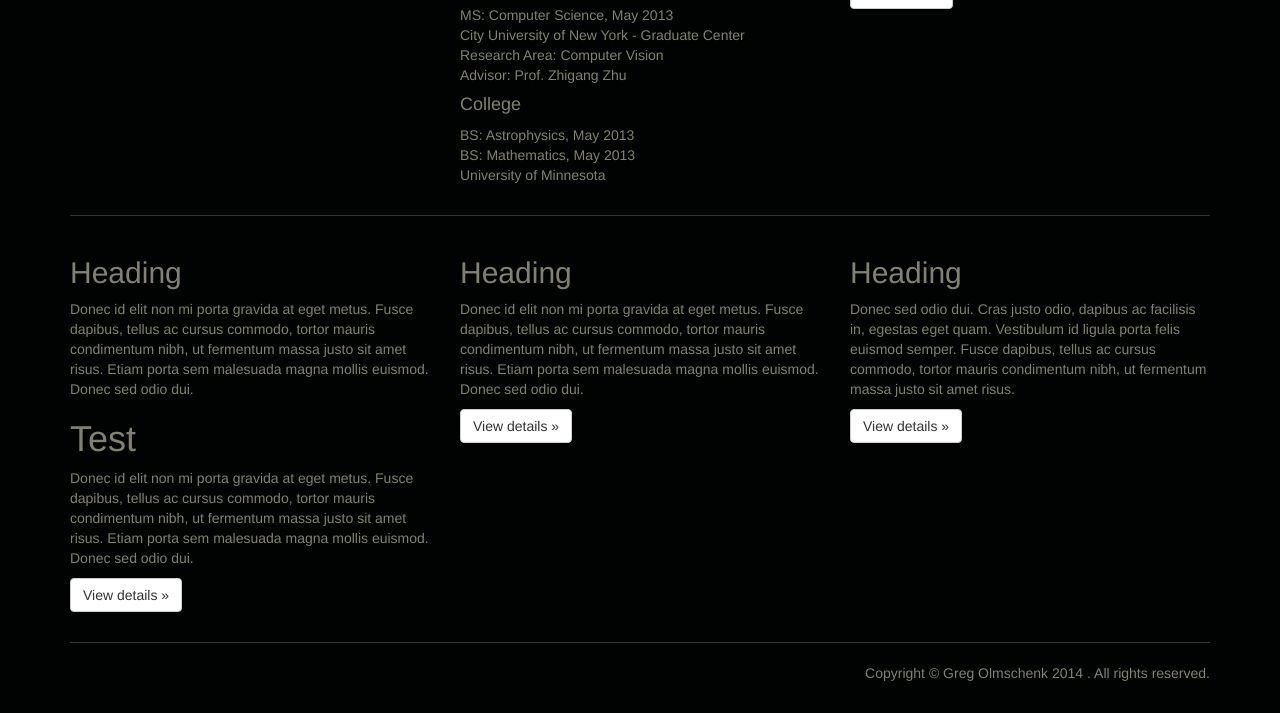
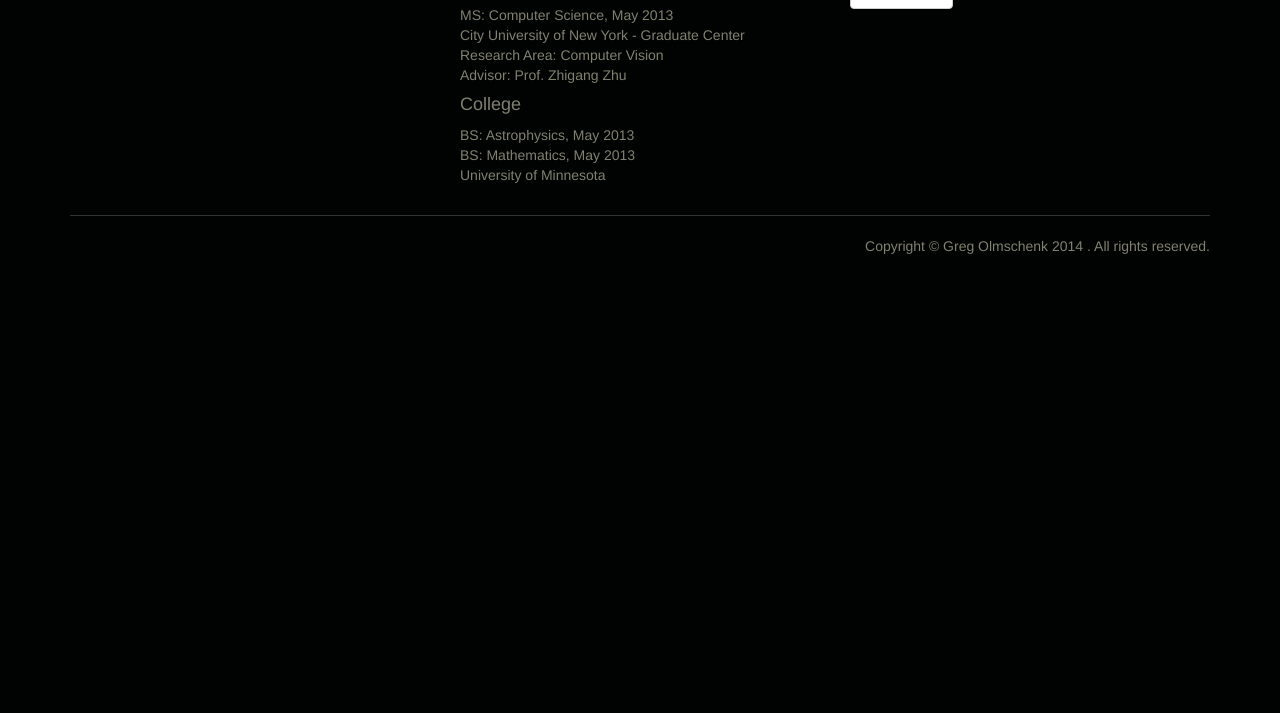
Before and after one commit to golmschenk/homepage_OLD, a Python web app: template templates/landing.html in a window 1280 px wide. Shown: the part 557-1270 px from the top of the page. After the commit the page ends 811 px from the top, so only its background shows below. Run offline with Jinja, Linux system fonts and the light colour scheme; the template is opened without the code that fills it, so the values that code supplies are empty; some libraries are stand-ins or nearby versions.

Commit message:
Remove boilerplate code

```diff
--- a/templates/landing.html
+++ b/templates/landing.html
@@ -69,48 +69,6 @@
 
         <hr>
 
-        <div class="row">
-            <div class="col-md-4">
-                <h2>Heading</h2>
-
-                <p>Donec id elit non mi porta gravida at eget metus. Fusce dapibus, tellus ac cursus commodo, tortor
-                    mauris
-                    condimentum nibh, ut fermentum massa justo sit amet risus. Etiam porta sem malesuada magna mollis
-                    euismod. Donec sed odio dui. </p>
-
-                <h1>Test</h1>
-
-                <p>Donec id elit non mi porta gravida at eget metus. Fusce dapibus, tellus ac cursus commodo, tortor
-                    mauris
-                    condimentum nibh, ut fermentum massa justo sit amet risus. Etiam porta sem malesuada magna mollis
-                    euismod. Donec sed odio dui. </p>
-
-                <p><a class="btn btn-default" href="#" role="button">View details &raquo;</a></p>
-            </div>
-            <div class="col-md-4">
-                <h2>Heading</h2>
-
-                <p>Donec id elit non mi porta gravida at eget metus. Fusce dapibus, tellus ac cursus commodo, tortor
-                    mauris
-                    condimentum nibh, ut fermentum massa justo sit amet risus. Etiam porta sem malesuada magna mollis
-                    euismod. Donec sed odio dui. </p>
-
-                <p><a class="btn btn-default" href="#" role="button">View details &raquo;</a></p>
-            </div>
-            <div class="col-md-4">
-                <h2>Heading</h2>
-
-                <p>Donec sed odio dui. Cras justo odio, dapibus ac facilisis in, egestas eget quam. Vestibulum id ligula
-                    porta felis euismod semper. Fusce dapibus, tellus ac cursus commodo, tortor mauris condimentum nibh,
-                    ut
-                    fermentum massa justo sit amet risus.</p>
-
-                <p><a class="btn btn-default" href="#" role="button">View details &raquo;</a></p>
-            </div>
-        </div>
-
-        <hr>
-
         {% include "footer.html" %}
     </div>
 {% endblock content %}
```
